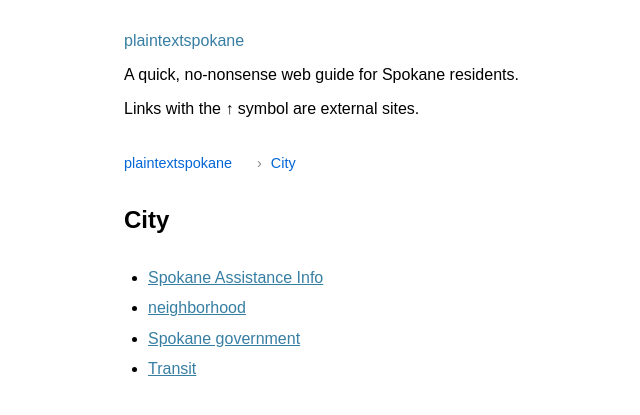
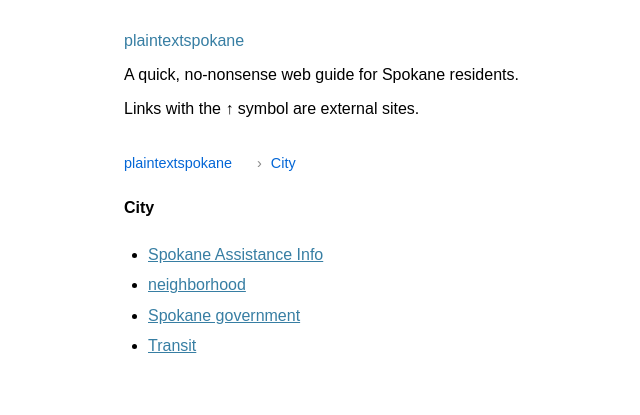
Before and after one commit to plaintextspokane/plaintextspokane.github.io, a Jekyll site: the page built from city/index.md, in a window 1280 px wide. Shown: the top 415 px of the page, without its empty margins (166-806 px from the left). Built offline with Jekyll 4.4.1, drawn with Linux system fonts in a browser that asks for light colours.

Commit message:
Update index.md

```diff
--- a/city/index.md
+++ b/city/index.md
@@ -2,7 +2,7 @@
 layout: default
 title: City
 ---
-## {{ page.title }}
+**{{ page.title }}**
 
 <ul>
 {% for p in site.pages %}
```
